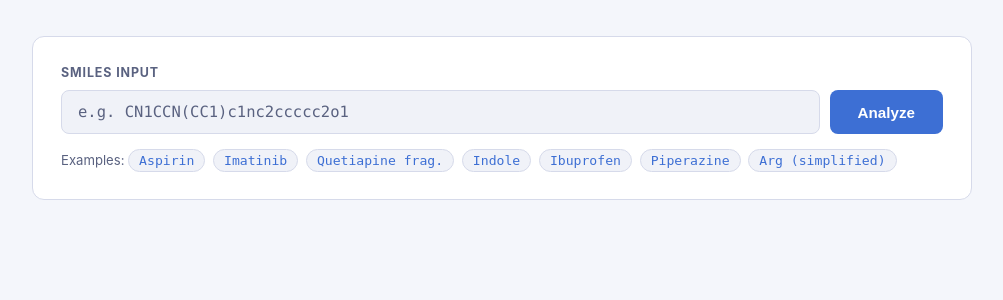
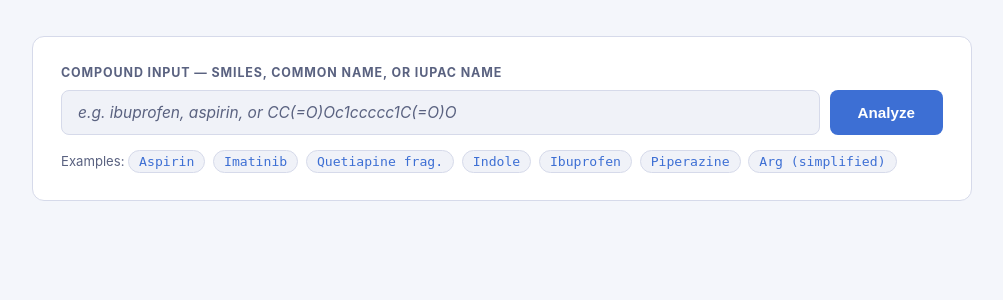
Before and after one commit to CPSCIENCE-coder/chem-analyzer, a Flask app: page / in a window 1280 px wide. Shown: the part 87-387 px from the top of the page, without its empty margins (138-1141 px from the left). Run offline with Flask 3, Linux system fonts and the light colour scheme.

Commit message:
Add name input support: common name, IUPAC name, or SMILES accepted
- Backend: resolve_name_to_smiles() hits PubChem /compound/name/{name}/property
  endpoint; analyze() tries RDKit SMILES parse first, falls back to name lookup,
  returns input_name in response when name was resolved
- Frontend: label updated to "Compound Input — SMILES, common name, or IUPAC name";
  placeholder shows name examples alongside a SMILES example
- Live autocomplete dropdown powered by PubChem autocomplete API with 280 ms
  debounce, mouse click and arrow-key/Enter keyboard navigation
- Green confirmation note shown below input after analysis when a name was
  resolved to SMILES (e.g. "aspirin resolved to SMILES via PubChem")

Co-Authored-By: Claude Sonnet 4.6 <noreply@anthropic.com>

```diff
--- a/app.py
+++ b/app.py
@@ -117,6 +117,25 @@ def predict_acidic_pka(mol):
                 hits.append({"pka": pka, "group": name})
     hits.sort(key=lambda x: x["pka"])
     return hits
+
+
+# ── Name → SMILES resolver ────────────────────────────────────────────────
+
+def resolve_name_to_smiles(name):
+    """Resolve a common/IUPAC/scientific name to an isomeric SMILES via PubChem."""
+    try:
+        encoded = urllib.parse.quote(name)
+        r = requests.get(
+            f"https://pubchem.ncbi.nlm.nih.gov/rest/pug/compound/name/{encoded}"
+            f"/property/IsomericSMILES/JSON",
+            timeout=10)
+        if r.status_code == 200:
+            props = r.json().get("PropertyTable", {}).get("Properties", [])
+            if props:
+                return props[0].get("IsomericSMILES")
+    except Exception:
+        pass
+    return None
 
 
 # ── PubChem ────────────────────────────────────────────────────────────────
@@ -565,14 +584,24 @@ def index():
 @app.route("/api/analyze", methods=["POST"])
 def analyze():
     body   = request.get_json(force=True)
-    smiles = (body.get("smiles") or "").strip()
+    query  = (body.get("smiles") or "").strip()
 
-    if not smiles:
-        return jsonify({"error": "No SMILES string provided."}), 400
+    if not query:
+        return jsonify({"error": "No input provided."}), 400
 
-    mol = Chem.MolFromSmiles(smiles)
+    mol = Chem.MolFromSmiles(query)
+    input_name = None
     if mol is None:
-        return jsonify({"error": "Invalid SMILES string — please check your input."}), 400
+        resolved = resolve_name_to_smiles(query)
+        if resolved:
+            mol = Chem.MolFromSmiles(resolved)
+            if mol:
+                input_name = query
+                query = resolved
+        if mol is None:
+            return jsonify({
+                "error": f"Could not parse as SMILES or find '{query}' in the PubChem database."
+            }), 400
 
     canonical = Chem.MolToSmiles(mol)
 
@@ -608,6 +637,7 @@ def analyze():
 
     return jsonify({
         "smiles":               canonical,
+        "input_name":           input_name,
         "svg":                  svg,
         "logp":                 logp,
         "logd":                 logd_74,
--- a/templates/index.html
+++ b/templates/index.html
@@ -30,9 +30,15 @@
     .input-card { background: var(--surface); border: 1px solid var(--border); border-radius: var(--radius); padding: 28px 28px 24px; margin-bottom: 28px; }
     .input-card label { display: block; font-size: 0.78rem; font-weight: 700; color: var(--muted); text-transform: uppercase; letter-spacing: .07em; margin-bottom: 10px; }
     .input-row { display: flex; gap: 10px; }
-    .input-row input { flex: 1; background: var(--card); border: 1px solid var(--border); border-radius: 8px; padding: 12px 16px; color: var(--text); font-size: .97rem; font-family: "Menlo","Consolas",monospace; outline: none; transition: border-color .2s; }
-    .input-row input:focus { border-color: var(--accent); }
-    .input-row input::placeholder { color: var(--muted); }
+    .input-wrap { position: relative; flex: 1; }
+    .input-wrap input { width: 100%; background: var(--card); border: 1px solid var(--border); border-radius: 8px; padding: 12px 16px; color: var(--text); font-size: .97rem; font-family: "Inter", system-ui, sans-serif; outline: none; transition: border-color .2s; }
+    .input-wrap input:focus { border-color: var(--accent); }
+    .input-wrap input::placeholder { color: var(--muted); font-style: italic; }
+    .ac-dropdown { position: absolute; top: calc(100% + 4px); left: 0; right: 0; background: var(--surface); border: 1px solid var(--border); border-radius: 8px; box-shadow: 0 6px 20px rgba(0,0,0,.10); z-index: 200; overflow: hidden; }
+    .ac-item { padding: 10px 16px; font-size: .88rem; cursor: pointer; border-bottom: 1px solid var(--border); color: var(--text); }
+    .ac-item:last-child { border-bottom: none; }
+    .ac-item:hover, .ac-item.ac-active { background: var(--card); color: var(--accent); }
+    .resolved-note { margin-top: 8px; font-size: .8rem; color: var(--green); display: none; }
     .btn { padding: 12px 28px; background: var(--accent); color: #fff; border: none; border-radius: 8px; font-size: .95rem; font-weight: 600; cursor: pointer; transition: opacity .2s, transform .1s; white-space: nowrap; }
     .btn:hover { opacity: .88; } .btn:active { transform: scale(.97); } .btn:disabled { opacity: .4; cursor: not-allowed; }
     .examples { margin-top: 12px; font-size: .82rem; color: var(--muted); }
@@ -226,11 +232,15 @@
   </header>
 
   <div class="input-card">
-    <label for="smi">SMILES Input</label>
+    <label for="smi">Compound Input — SMILES, common name, or IUPAC name</label>
     <div class="input-row">
-      <input id="smi" type="text" placeholder="e.g. CN1CCN(CC1)c1nc2ccccc2o1" spellcheck="false" autocomplete="off" />
+      <div class="input-wrap">
+        <input id="smi" type="text" placeholder="e.g. ibuprofen, aspirin, or CC(=O)Oc1ccccc1C(=O)O" spellcheck="false" autocomplete="off" />
+        <div class="ac-dropdown" id="ac-drop" style="display:none"></div>
+      </div>
       <button class="btn" id="btn" onclick="analyze()">Analyze</button>
     </div>
+    <div class="resolved-note" id="resolved-note"></div>
     <div class="examples">
       Examples:
       <span class="ep" onclick="ex('CC(=O)Oc1ccccc1C(=O)O')">Aspirin</span>
@@ -440,8 +450,66 @@
 // ── helpers ────────────────────────────────────────────────────────────────
 const $ = id => document.getElementById(id);
 
+// ── autocomplete ───────────────────────────────────────────────────────────
+let _acTimer = null, _acIndex = -1, _acItems = [];
+
+function _hideAC() {
+  $('ac-drop').style.display = 'none';
+  _acIndex = -1; _acItems = [];
+}
+
+function _renderAC(names) {
+  const dd = $('ac-drop');
+  if (!names.length) { dd.style.display = 'none'; return; }
+  _acItems = names;
+  dd.innerHTML = names.map((n, i) =>
+    `<div class="ac-item" data-i="${i}" onmousedown="_selectAC('${n.replace(/'/g,"\\'")}')">${n}</div>`
+  ).join('');
+  dd.style.display = 'block';
+}
+
+function _selectAC(name) {
+  $('smi').value = name;
+  _hideAC();
+  analyze();
+}
+
+async function _fetchAC(q) {
+  try {
+    const r = await fetch(
+      `https://pubchem.ncbi.nlm.nih.gov/rest/autocomplete/compound/${encodeURIComponent(q)}/JSON?limit=8`
+    );
+    if (!r.ok) { _hideAC(); return; }
+    const data = await r.json();
+    _renderAC(data.dictionary_terms?.compound || []);
+  } catch { _hideAC(); }
+}
+
+document.getElementById('smi').addEventListener('input', () => {
+  clearTimeout(_acTimer);
+  const q = $('smi').value.trim();
+  if (q.length < 2) { _hideAC(); return; }
+  _acTimer = setTimeout(() => _fetchAC(q), 280);
+});
+
 document.getElementById('smi').addEventListener('keydown', e => {
-  if (e.key === 'Enter') analyze();
+  if (e.key === 'Enter') { _hideAC(); analyze(); return; }
+  if (e.key === 'Escape') { _hideAC(); return; }
+  const items = $('ac-drop').querySelectorAll('.ac-item');
+  if (!items.length) return;
+  if (e.key === 'ArrowDown') {
+    e.preventDefault();
+    _acIndex = Math.min(_acIndex + 1, items.length - 1);
+  } else if (e.key === 'ArrowUp') {
+    e.preventDefault();
+    _acIndex = Math.max(_acIndex - 1, -1);
+  } else { return; }
+  items.forEach((el, i) => el.classList.toggle('ac-active', i === _acIndex));
+  if (_acIndex >= 0) $('smi').value = _acItems[_acIndex];
+});
+
+document.getElementById('smi').addEventListener('blur', () => {
+  setTimeout(_hideAC, 150);
 });
 
 function ex(s) { $('smi').value = s; analyze(); }
@@ -783,6 +851,15 @@ function showErr(msg) {
 }
 
 function render(d) {
+  // Resolved-name note
+  const rn = $('resolved-note');
+  if (d.input_name) {
+    rn.textContent = `✓ "${d.input_name}" resolved to SMILES via PubChem`;
+    rn.style.display = 'block';
+  } else {
+    rn.style.display = 'none';
+  }
+
   // Structure SVG — reset zoom on each new molecule
   zoomReset();
   $('svg-wrap').innerHTML = d.svg;
```
